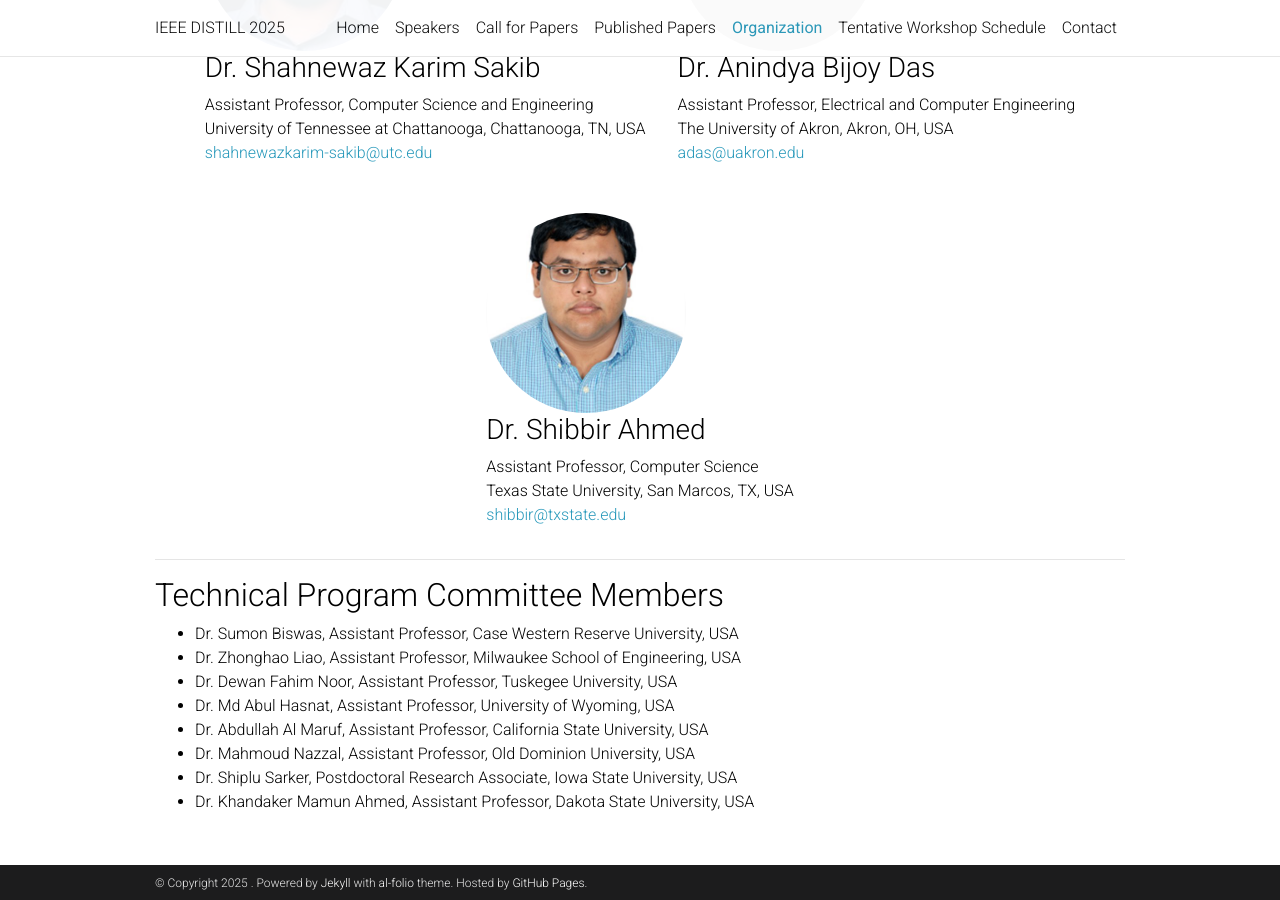
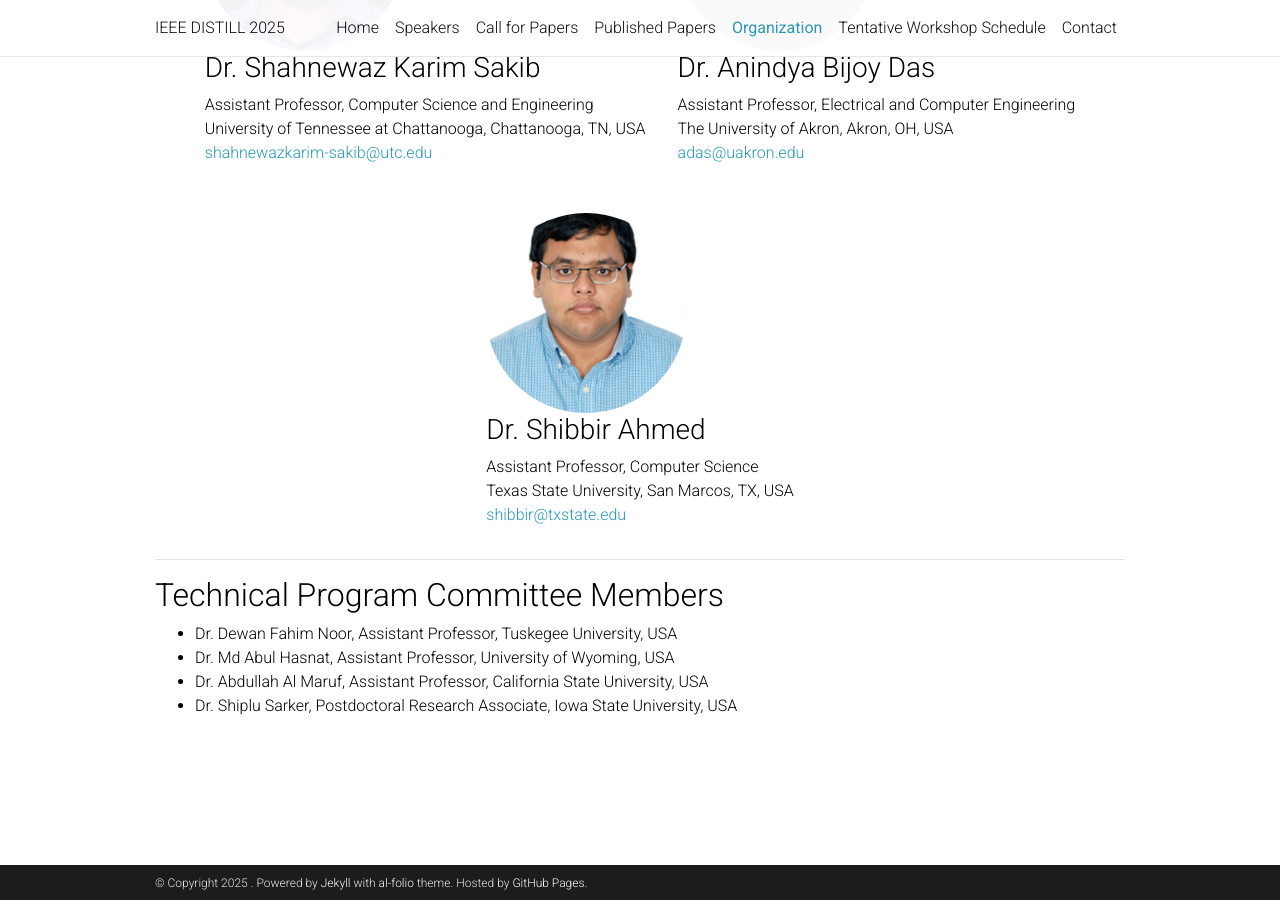
Before and after one commit to ieeedistill/ieeedistill.github.io, a Jekyll site: the page built from _pages/organization.md, in a window 1280 px wide and 900 px high, scrolled down 748 px. Built offline with Jekyll 4.4.1, drawn with Linux system fonts in a browser that asks for light colours; comment, search, counter and statistics services are not loaded; a style sheet for code colours, icons or effects is not loaded; grey boxes are pictures that could not be loaded.

Commit message:
Update organization.md

```diff
--- a/_pages/organization.md
+++ b/_pages/organization.md
@@ -82,12 +82,8 @@ nav_order: 5
 ## Technical Program Committee Members
 
 <ul>
-  <li>Dr. Sumon Biswas, Assistant Professor, Case Western Reserve University, USA</li>
-  <li>Dr. Zhonghao Liao, Assistant Professor, Milwaukee School of Engineering, USA</li>
   <li>Dr. Dewan Fahim Noor, Assistant Professor, Tuskegee University, USA</li>
   <li>Dr. Md Abul Hasnat, Assistant Professor, University of Wyoming, USA</li>
   <li>Dr. Abdullah Al Maruf, Assistant Professor, California State University, USA</li>
-  <li>Dr. Mahmoud Nazzal, Assistant Professor, Old Dominion University, USA</li>
   <li>Dr. Shiplu Sarker, Postdoctoral Research Associate, Iowa State University, USA</li>
-  <li>Dr. Khandaker Mamun Ahmed, Assistant Professor, Dakota State University, USA</li>
-</ul>
+  </ul>
```
